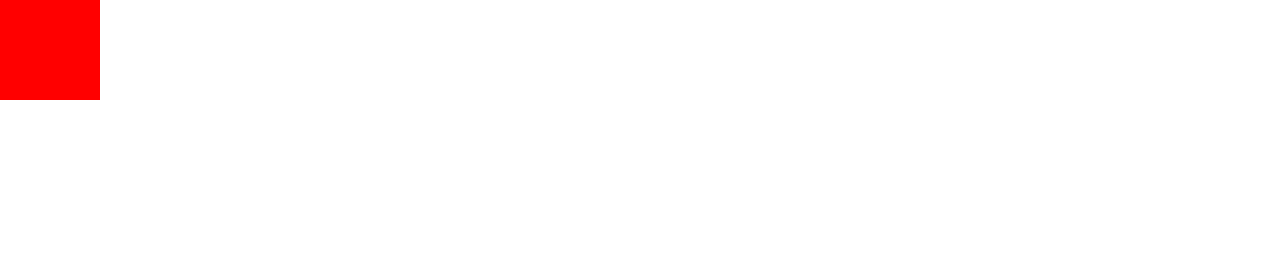
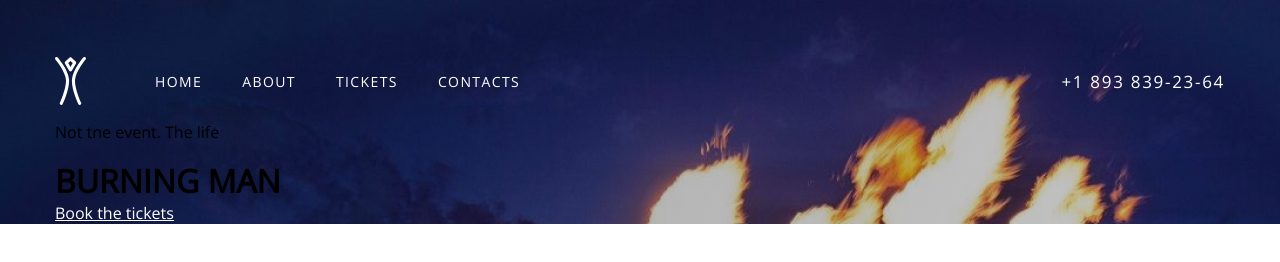
Before and after one commit to aleksandrsg/figma, a plain HTML site: page index.html in a window 1280 px wide. Drawn offline with nearby package versions, Linux system fonts and the light colour scheme.

Commit message:
Navigation completed

```diff
--- a/CSS/style.css
+++ b/CSS/style.css
@@ -17,15 +17,51 @@ h1, h2, h3, h4, h5, h6 {
 
 ul, li {
     display: block;
+    padding: 0;
+    margin: 0;
 }
 
 .container {
     width: 1170px;
-    margin: 0 auto;
+    margin: 0 auto; /* position to the center*/
 }
 
-.box {
-    width: 100px;
-    height: 100px;
-    background:red;
+.header {
+    background: url(../img/header-bg.jpg) no-repeat center top;
 }
+
+header a {
+    color: #FFFFFF;
+}
+
+.menu {
+    display: flex;
+}
+
+.menu li a {
+    text-transform: uppercase;
+    text-decoration: none;
+    font-size: 14px;
+    letter-spacing: 0.1em;
+}
+
+.menu li {
+    margin-right: 40px;
+}
+
+.tel {
+    font-size: 17px;
+    text-decoration: none;
+    margin-left: auto;
+    letter-spacing: 0.1em;
+}
+
+.nav {
+    padding-top: 57px;
+    display: flex;
+    align-items: center;
+}
+
+.logo{
+    margin-right: 69px;
+}
--- a/index.html
+++ b/index.html
@@ -7,11 +7,48 @@
     <link rel="preconnect" href="https://fonts.gstatic.com">
     <link href="https://fonts.googleapis.com/css2?family=Anton&family=Open+Sans&display=swap" rel="stylesheet">
     <link rel="stylesheet" href="css/style.css">
-    <title>Document</title>
+    <title>Burning man</title>
 </head>
 <body>
-   <div class="box">
+    <header id="header" class="header">
+        <div class="container">
+            <div class="nav">
+                <img src="/img/logo.svg" alt="Burning man" class="logo">
+                <ul class="menu">
+                    <li>
+                        <a href="#">Home</a>
+                    </li>
+                    <li>
+                        <a href="#">About</a>
+                    </li>
+                    <li>
+                        <a href="#">Tickets</a>
+                    </li>
+                    <li>
+                        <a href="#">Contacts</a>
+                    </li>
+                </ul>
+                <a href="tel:+1 893 839-23-64" class="tel">+1 893 839-23-64</a>
+            </div>
+            <div class="offer">
+                <p>Not tne event. The life</p>
+                <h1>Burning MAN</h1>
+                <a href="#" class="btn">Book the tickets</a>
+            </div>
+        </div>
+    </header>
 
-   </div>
+    <section id="about" class="about">
+        <div class="container">
+
+        </div>
+    </section>
+
+    <footer id="footer" class="footer">
+        <div class="container">
+
+        </div>
+    </footer>
+
 </body>
 </html>
```
